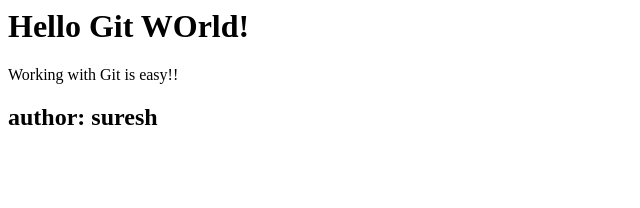
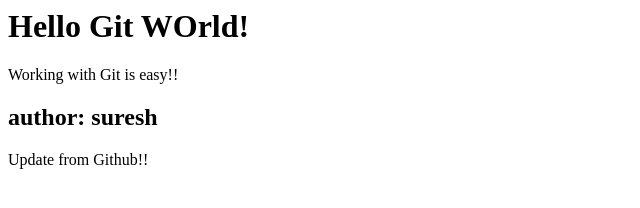
Before and after one commit to SureshUthirapathy/gitgithubmasterclass, a plain HTML site: page index.html in a window 1280 px wide. Shown: the whole page, without its empty margins (0-640 px from the left). Drawn offline with Linux system fonts and the light colour scheme.

Commit message:
updated index.html
updated from github

```diff
--- a/index.html
+++ b/index.html
@@ -4,3 +4,6 @@
    <p>Working with Git is easy!!</p>
 </div>
 <h2>author: suresh</h2>
+<div>
+   <p>Update from Github!!</p>
+</div>
```
